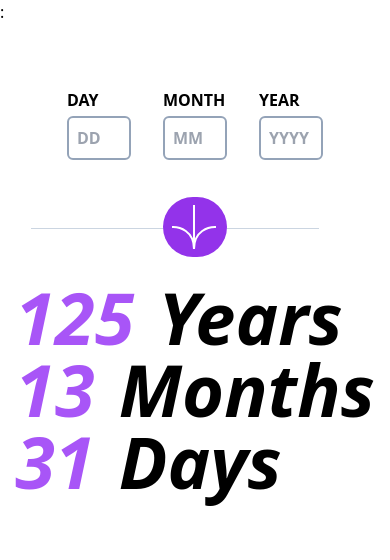
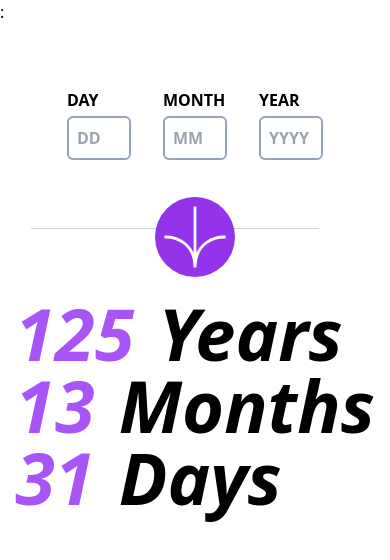
Before and after one commit to Joker4mas/Age-Calulator-FE, a React (Vite) app: page / in a window 390 px wide. Shown: the top 560 px of the page. Built offline with nearby package versions, Linux system fonts and the light colour scheme.

Commit message:
fixed reload button height

```diff
--- a/src/App.jsx
+++ b/src/App.jsx
@@ -92,10 +92,10 @@ function App() {
                 </div>
                 <button
                 type="submit"
-                className=" -mt-16 md:mt-0 min-w-16 md:min-h-16  md:absolute p-2 md:center  md:top-2 md:right-0 rounded-full text-center   bg-purple-600 md:mr-16"
+                className=" -mt-16 md:mt-0 min-w-16 min-h-16  md:absolute p-2 md:center  md:top-2 md:right-0 rounded-full text-center   bg-purple-600 md:mr-16"
               >
 
-                <img src="../src/assets/icon-arrow.svg" alt="" />
+                <img src="../src/assets/icon-arrow.svg" alt=""  className="h-16 w-16"/>
               </button>
             </div>
           </form>
```
